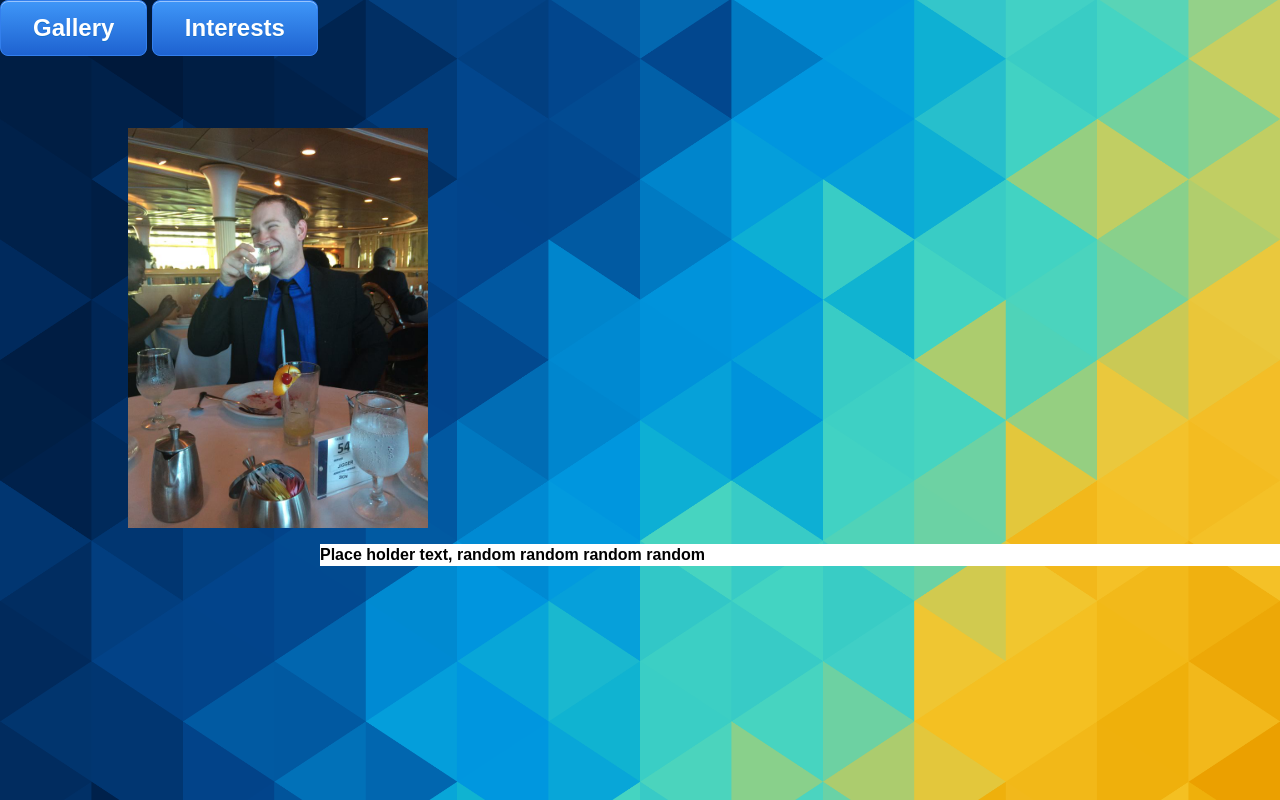
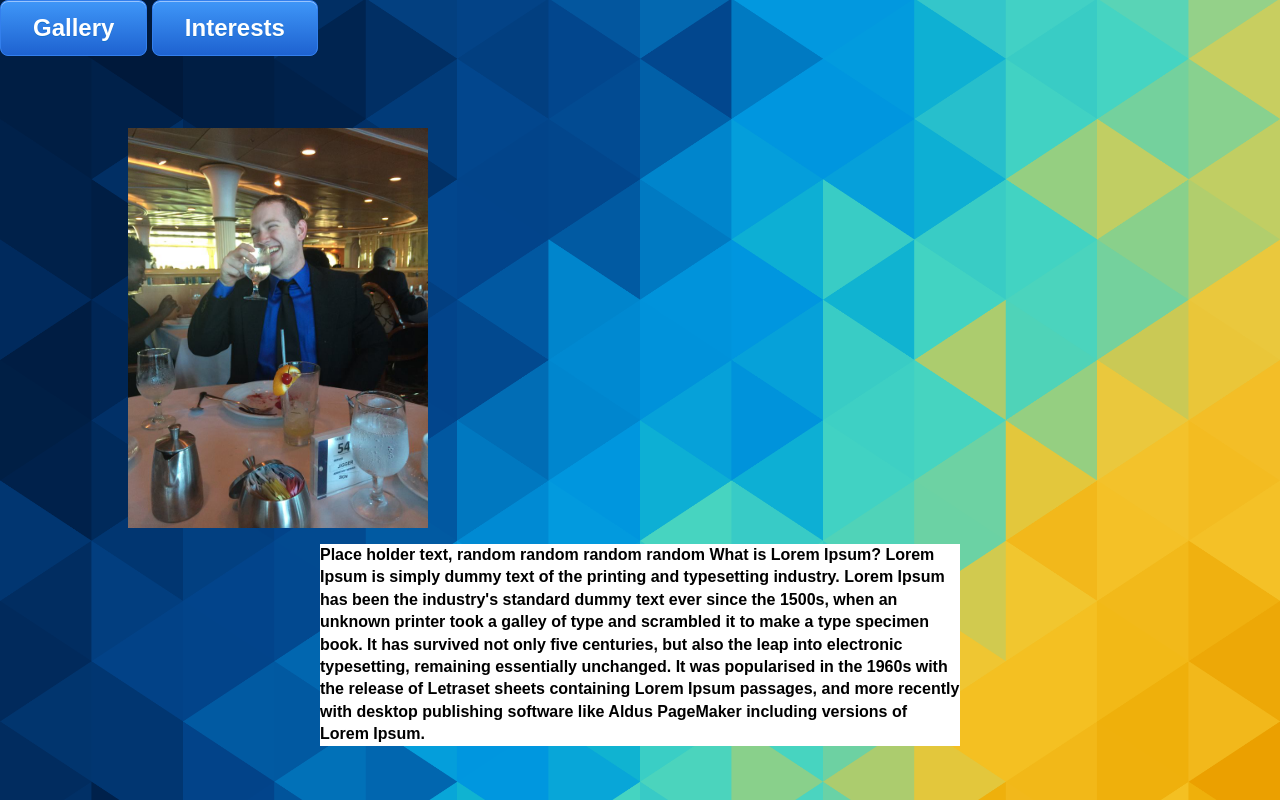
Before and after one commit to Darkslayer0905/Project-4, a plain HTML site: page index.html in a window 1280 px wide. Drawn offline with nearby package versions, Linux system fonts and the light colour scheme.

Commit message:
fixed paragraph formatting

```diff
--- a/index.html
+++ b/index.html
@@ -34,7 +34,8 @@
 <img id="bio" src="images/Bio.jpg">
 
 
-<p>Place holder text, random random random random</p>
+<p>Place holder text, random random random random What is Lorem Ipsum?
+Lorem Ipsum is simply dummy text of the printing and typesetting industry. Lorem Ipsum has been the industry's standard dummy text ever since the 1500s, when an unknown printer took a galley of type and scrambled it to make a type specimen book. It has survived not only five centuries, but also the leap into electronic typesetting, remaining essentially unchanged. It was popularised in the 1960s with the release of Letraset sheets containing Lorem Ipsum passages, and more recently with desktop publishing software like Aldus PageMaker including versions of Lorem Ipsum.</p>
 
 
         <script src="https://code.jquery.com/jquery-1.12.0.min.js"></script>
--- a/less/main.less
+++ b/less/main.less
@@ -16,6 +16,8 @@ p{
   color: black;
  font-weight: bolder;
  background-color: white;
+ background-size:auto;
+ margin-right: 25%;
  font-family: Arial;
   margin-left: 25%;
   width: auto;
```
Also changed, not shown: css/main.css, 1 other file.
